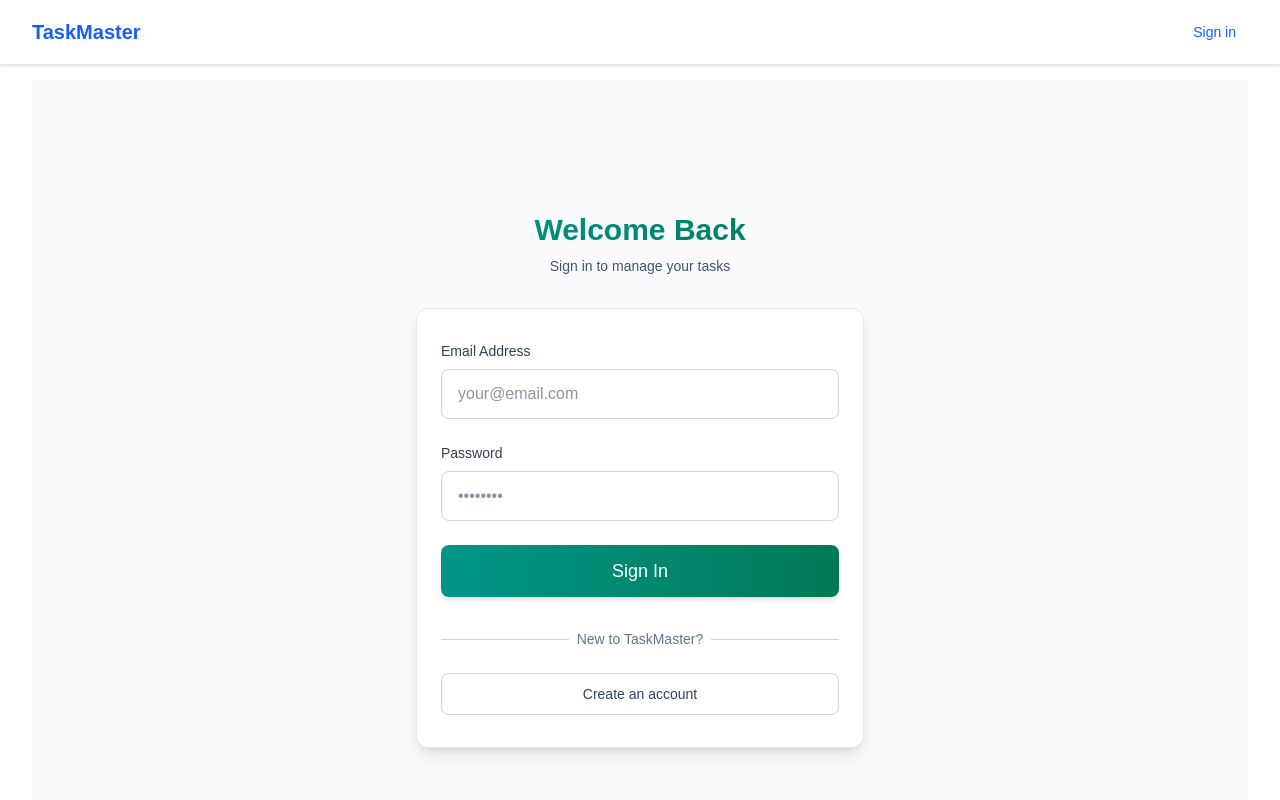
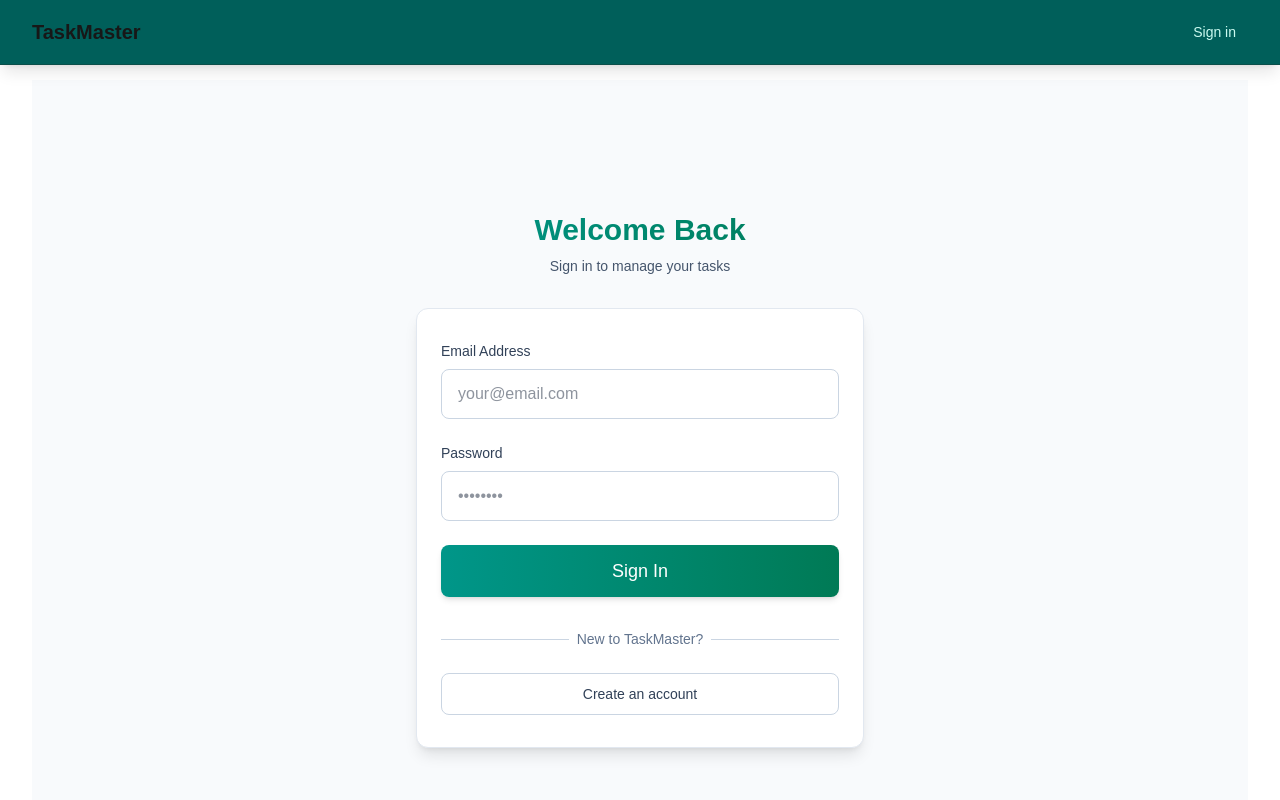
Before and after one commit to Harisshabbir76/todo, a Next.js app in the folder frontend/: page /login in a window 1280 px wide. Shown: the top 800 px of the page. Built offline with nearby package versions, Linux system fonts and the light colour scheme.

Commit message:
initial commit

```diff
--- a/frontend/src/components/Navbar.tsx
+++ b/frontend/src/components/Navbar.tsx
@@ -40,23 +40,23 @@ export default function Navbar() {
   };
 
   return (
-    <nav className="bg-white border-b border-gray-200 fixed w-full z-10 shadow-sm">
+    <nav className="bg-teal-800 border-b border-teal-900 fixed w-full z-10 shadow-lg">
       <div className="max-w-7xl mx-auto px-4 sm:px-6 lg:px-8">
         <div className="flex justify-between h-16">
           <div className="flex">
-            <Link href="/" className="flex-shrink-0 flex items-center text-xl font-bold text-blue-600">
+            <Link href="/" className="flex-shrink-0 flex items-center text-xl font-bold text-coral-300 hover:text-coral-200 transition-colors">
               TaskMaster
             </Link>
           </div>
           <div className="flex items-center">
             {user ? (
               <div className="flex items-center space-x-4">
-                <span className="text-sm font-medium text-gray-700">
+                <span className="text-sm font-medium text-teal-100">
                   {user.name}
                 </span>
                 <button
                   onClick={handleLogout}
-                  className="px-3 py-1 rounded-md text-sm font-medium text-white bg-blue-600 hover:bg-blue-700 transition-colors"
+                  className="px-3 py-1 rounded-md text-sm font-medium text-teal-900 bg-coral-400 hover:bg-coral-300 transition-colors"
                 >
                   Sign out
                 </button>
@@ -64,7 +64,7 @@ export default function Navbar() {
             ) : (
               <Link
                 href="/login"
-                className="px-3 py-1 rounded-md text-sm font-medium text-blue-600 hover:bg-blue-50 transition-colors"
+                className="px-3 py-1 rounded-md text-sm font-medium text-teal-100 hover:bg-teal-700 transition-colors"
               >
                 Sign in
               </Link>
```
